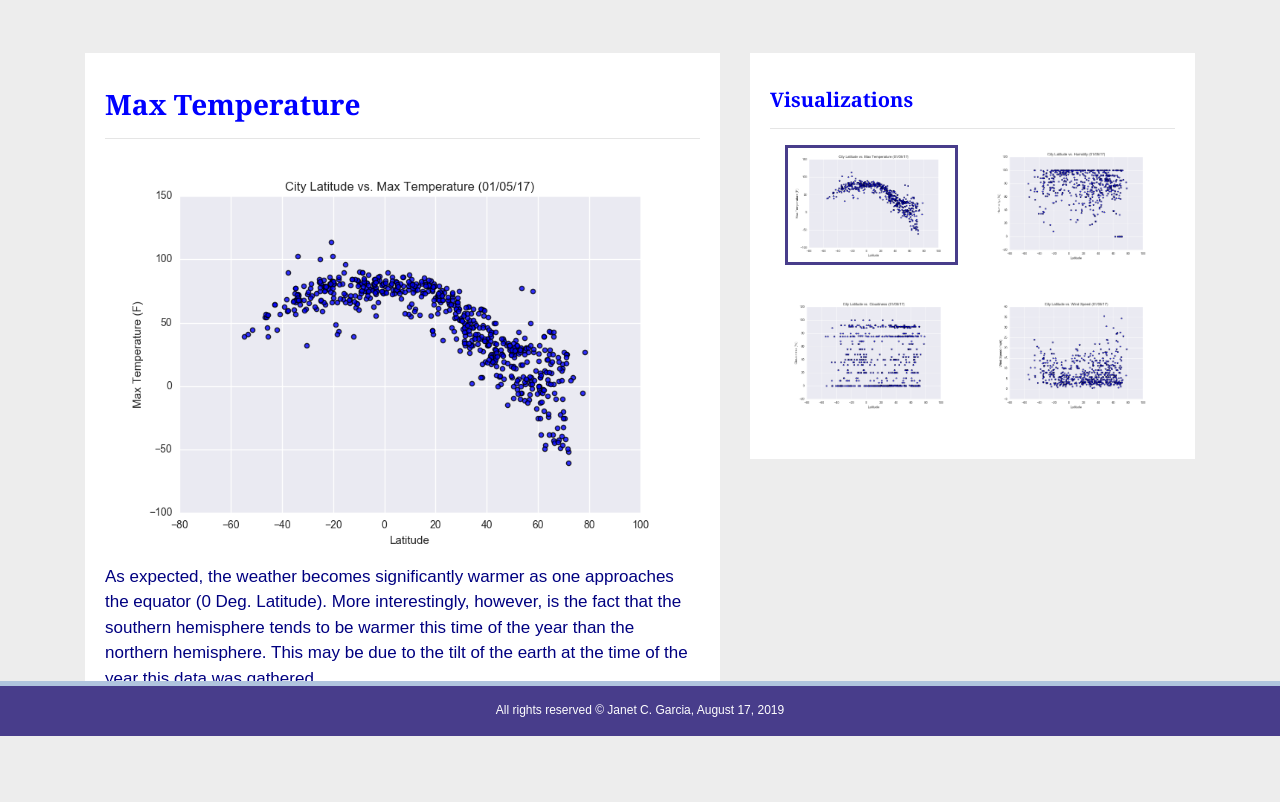
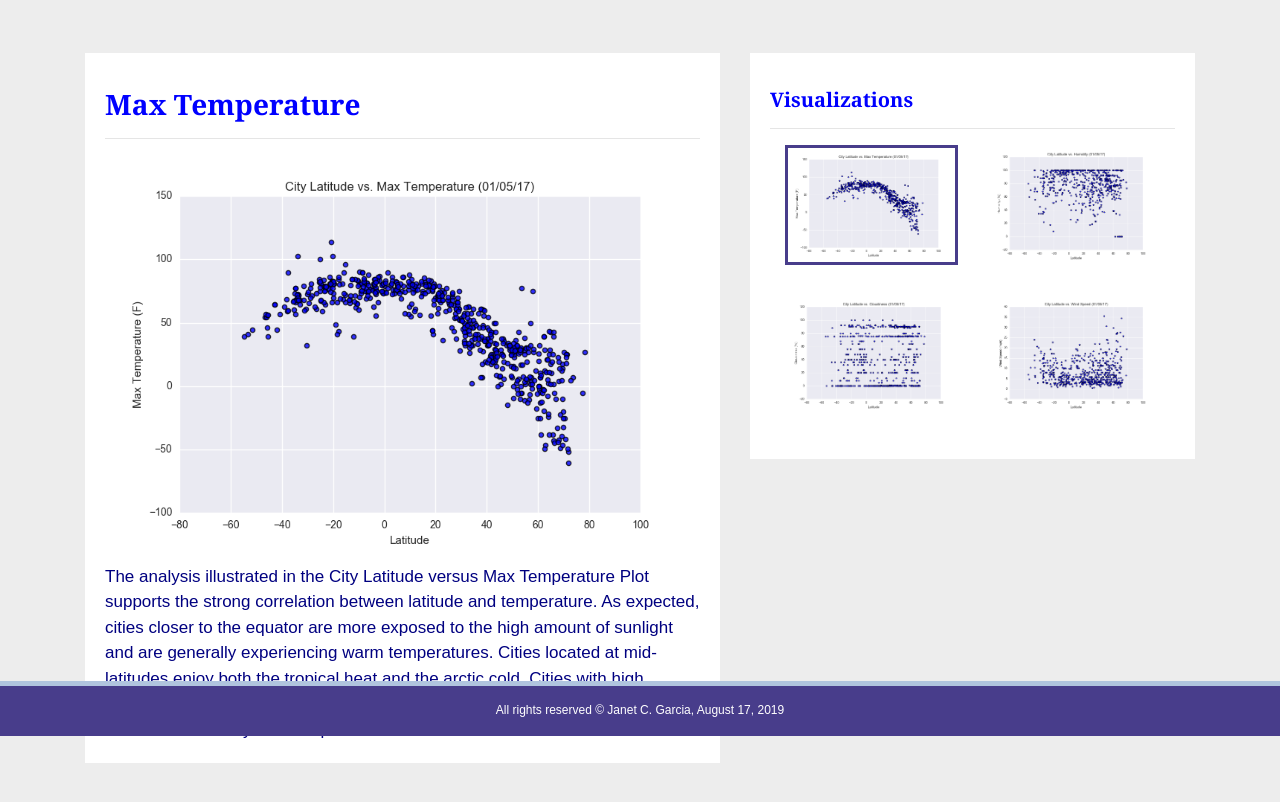
Before and after one commit to crugarjan14/jcg.github.io, a plain HTML site: page max_temp.html in a window 1280 px wide. Shown: the part 64-866 px from the top of the page. Before the commit the page ends 838 px from the top, so only its background shows below. Drawn offline with nearby package versions, Linux system fonts and the light colour scheme.

Commit message:
Update max temperature
Add analysis

```diff
--- a/max_temp.html
+++ b/max_temp.html
@@ -59,10 +59,7 @@
           <h3 class="title">Max Temperature</h3>
           <hr>
           <img src="Fig1.png" alt="Max Temperature">
-          <p>As expected, the weather becomes significantly warmer as one approaches the equator (0 Deg. Latitude).
-            More interestingly, however, is the fact that the southern hemisphere tends to be warmer this time of the
-            year than the northern hemisphere. This may be due to the tilt of the earth at the time of the year this
-            data was gathered.</p>
+          <p>The analysis illustrated in the City Latitude versus Max Temperature Plot supports the strong correlation between latitude and temperature. As expected, cities closer to the equator are more exposed to the high amount of sunlight and are generally experiencing warm temperatures. Cities located at mid-latitudes enjoy both the tropical heat and the arctic cold. Cities with high latitudes get limited sun rays as they receive small amount of sunlight, which results in extremely cold temperatures.</p>
         </div>
       </div>
       <div class="col-lg-5 col-md-12">
```
